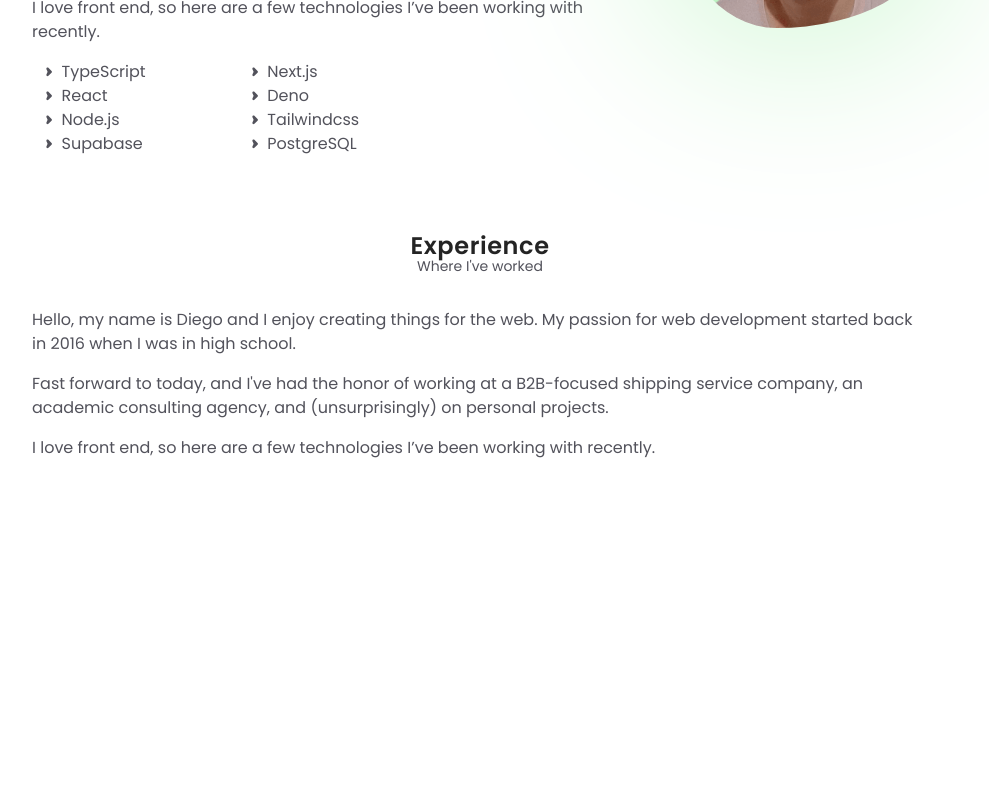
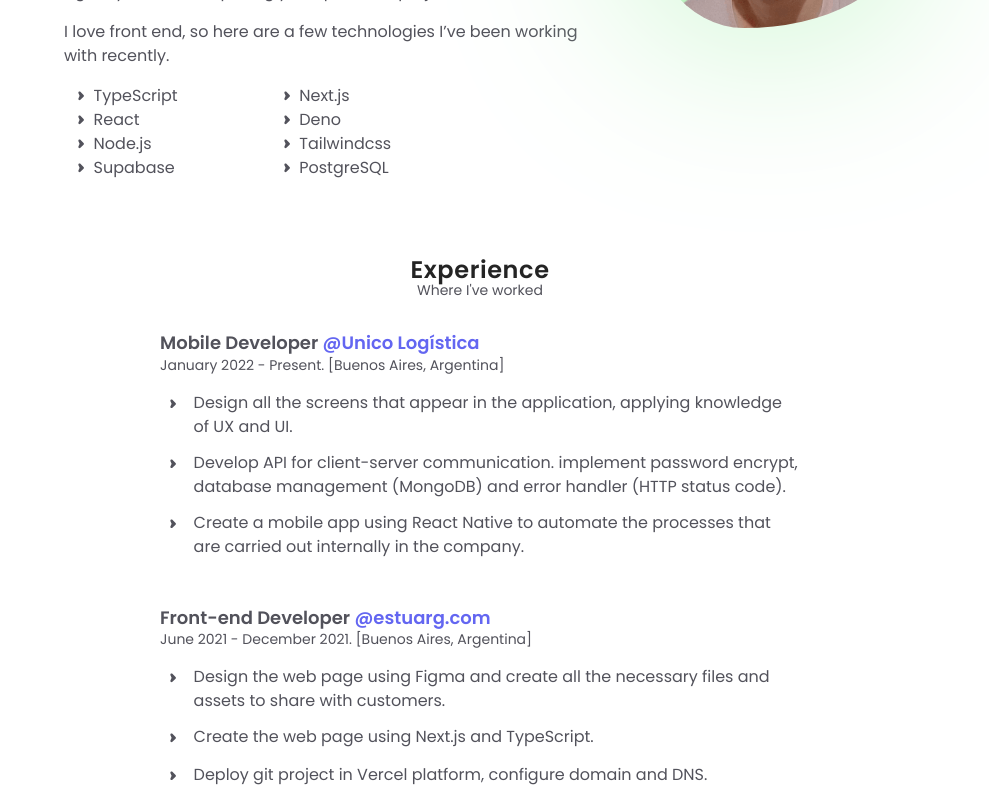
Before and after one commit to diecodev/diecodev, a Next.js app: page / in a window 1280 px wide. Shown: the part 887-1687 px from the top of the page, without its empty margins (160-1149 px from the left). Before the commit the page ends 1363 px from the top, so only its background shows below. Built offline with nearby package versions, Linux system fonts and the light colour scheme.

Commit message:
Done: Experience section

```diff
--- a/app/components/about.tsx
+++ b/app/components/about.tsx
@@ -7,7 +7,7 @@ const secondColumnSkills = ['Next.js', 'Deno', 'Tailwindcss', 'PostgreSQL']
 
 export const About = () => {
   return (
-    <div className='flex w-full flex-wrap md:flex-nowrap lg:w-[70%] lg:mx-auto xl:max-w-screen-lg mt-20 gap-10 justify-center' id='about'>
+    <div className='flex w-full flex-wrap md:flex-nowrap lg:w-[65%] lg:mx-auto xl:max-w-screen-lg mt-20 gap-10 justify-center' id='about'>
       <section>
         <div className='mb-8'>
           <h3 className='text-2xl font-semibold tracking-wide text-center leading-5'>About Me</h3>
--- a/app/components/experience.tsx
+++ b/app/components/experience.tsx
@@ -1,20 +1,32 @@
+import {experienceArray} from '../utils/index'
+import { ListItem } from './icons'
+
 export const Experience = () => {
   return (
-    <div className='flex w-full flex-wrap md:flex-nowrap lg:w-[70%] lg:mx-auto xl:max-w-screen-lg mt-20 gap-10 justify-center' id='about'>
+    <div className='flex w-full flex-wrap md:flex-nowrap md:max-w-screen-sm md:mx-auto mt-20 gap-10 justify-center' id='experience'>
       <section>
         <div className='mb-8'>
           <h3 className='text-2xl font-semibold tracking-wide text-center leading-5'>Experience</h3>
           <p className='text-sm text-zinc-600 text-center leading-5'>Where I&#39;ve worked</p>
         </div>
-        <p className='mb-4 text-zinc-600'>
-          Hello, my name is Diego and I enjoy creating things for the web. My passion for web development started back in 2016 when I was in high school.
-        </p>
-        <p className='mb-4 text-zinc-600'>
-          Fast forward to today, and I&#39;ve had the honor of working at a B2B-focused shipping service company, an academic consulting agency, and (unsurprisingly) on personal projects.
-        </p>
-        <p className='mb-4 text-zinc-600'>
-          I love front end, so here are a few technologies I’ve been working with recently.
-        </p>
+        {
+          experienceArray.map((exp)=>(
+            <article key={exp.id} className={`text-zinc-600 ${exp.id !== '0' && 'mt-12'}`}>
+              <header className='mb-4'>
+                <h3 className='font-semibold text-lg leading-tight'>{exp.position} <span className='text-indigo-500'>@{exp.company}</span></h3>
+                <p className='text-sm'>{exp.date}</p>
+              </header>
+              <ul>
+                {exp.requirements.map((req, index) => (
+                  <li key={index} className='flex gap-2 items-start my-3'>
+                    <span className='text-[.6rem] flex-none p-2'><ListItem /></span>
+                    <p>{req}</p>
+                  </li>
+                ))}
+              </ul>
+            </article>
+          ))
+        }
       </section>
     </div>
   )
--- /dev/null
+++ b/app/utils/index.ts
@@ -0,0 +1,32 @@
+interface IExperience {
+  id: string
+  position: string
+  company: string
+  date: string
+  requirements: string[]
+}
+
+export const experienceArray: IExperience[] = [
+  {
+    id: '0',
+    position: 'Mobile Developer',
+    company: 'Unico Logística',
+    date: 'January 2022 - Present. [Buenos Aires, Argentina]',
+    requirements: [
+      'Design all the screens that appear in the application, applying knowledge of UX and UI.',
+      'Develop API for client-server communication. implement password encrypt, database management (MongoDB) and error handler (HTTP status code).',
+      'Create a mobile app using React Native to automate the processes that are carried out internally in the company.',
+    ]
+  },
+  {
+    id: '1',
+    position: 'Front-end Developer',
+    company: 'estuarg.com',
+    date: 'June 2021 - December 2021. [Buenos Aires, Argentina]',
+    requirements: [
+      'Design the web page using Figma and create all the necessary files and assets to share with customers.',
+      'Create the web page using Next.js and TypeScript.',
+      'Deploy git project in Vercel platform, configure domain and DNS.',
+    ]
+  }
+]
```
